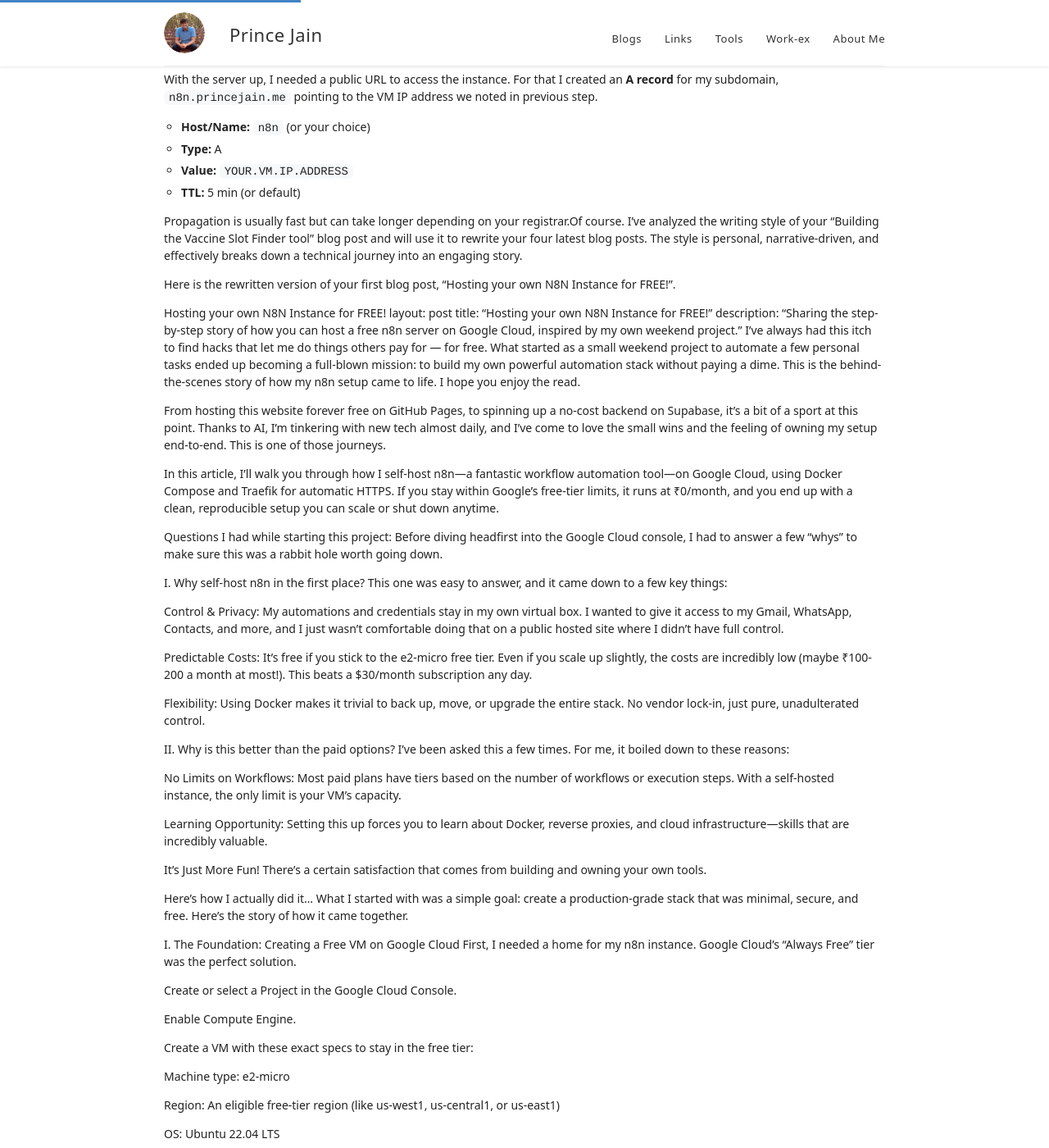
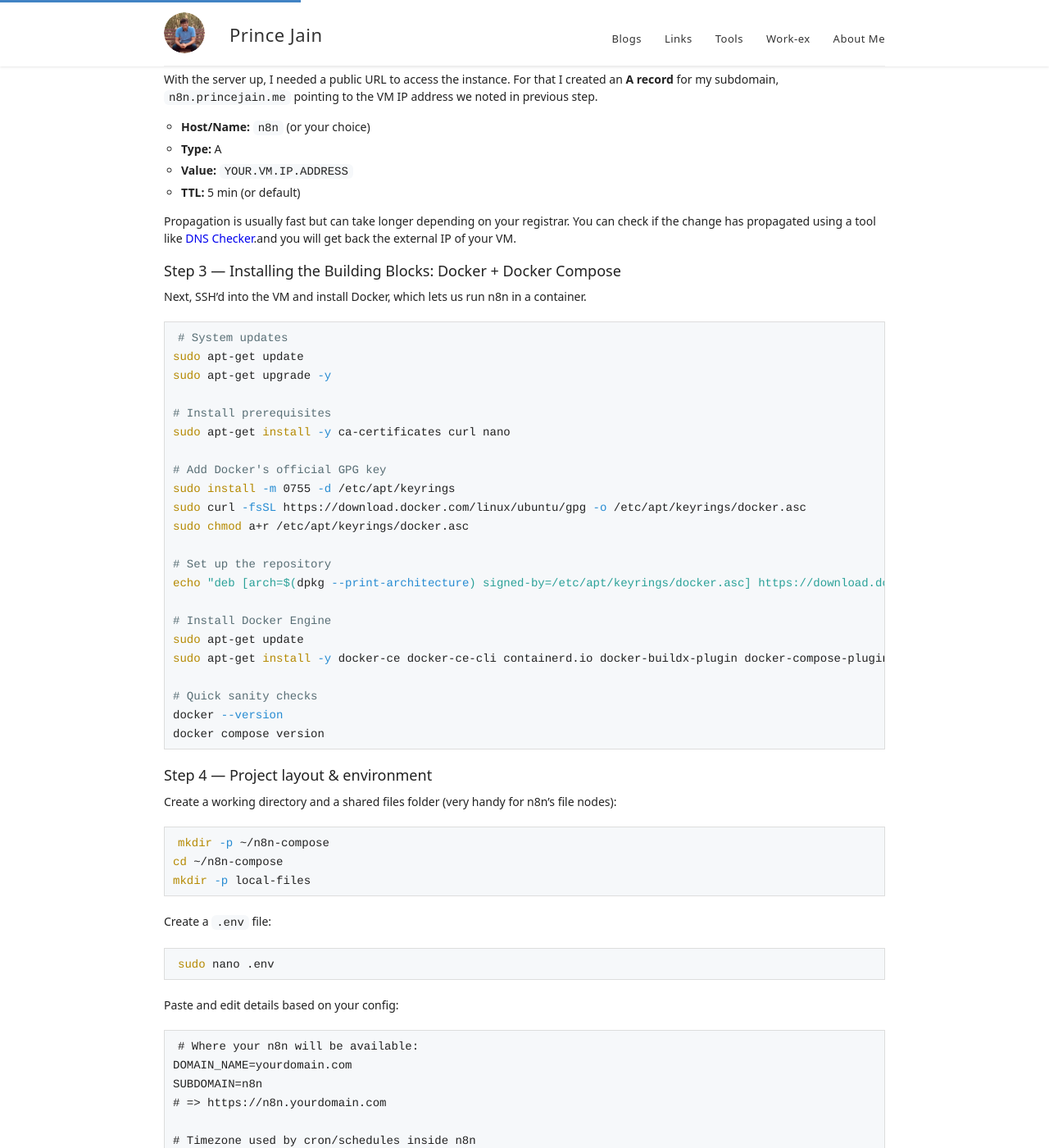
Before and after one commit to product-noob/product-noob.github.io, a Jekyll site: the page built from _posts/2025-10-10-Hosting-your-free-local-n8n.md, in a window 1280 px wide and 1400 px high, scrolled down 1758 px. Shown: the whole window at 82% size. Built offline with Jekyll 4.4.1, drawn with Linux system fonts in a browser that asks for light colours; some of the changed text lies outside the part shown.

Commit message:
Update 2025-10-10-Hosting-your-free-local-n8n.md

```diff
--- a/_posts/2025-10-10-Hosting-your-free-local-n8n.md
+++ b/_posts/2025-10-10-Hosting-your-free-local-n8n.md
@@ -82,75 +82,7 @@ With the server up, I needed a public URL to access the instance. For that I cre
 - **Value:** `YOUR.VM.IP.ADDRESS`
 - **TTL:** 5 min (or default)
 
-Propagation is usually fast but can take longer depending on your registrar.Of course. I've analyzed the writing style of your "Building the Vaccine Slot Finder tool" blog post and will use it to rewrite your four latest blog posts. The style is personal, narrative-driven, and effectively breaks down a technical journey into an engaging story.
-
-Here is the rewritten version of your first blog post, "Hosting your own N8N Instance for FREE!".
-
-Hosting your own N8N Instance for FREE!
-layout: post title: "Hosting your own N8N Instance for FREE!" description: "Sharing the step-by-step story of how you can host a free n8n server on Google Cloud, inspired by my own weekend project."
-I’ve always had this itch to find hacks that let me do things others pay for — for free. What started as a small weekend project to automate a few personal tasks ended up becoming a full-blown mission: to build my own powerful automation stack without paying a dime. This is the behind-the-scenes story of how my n8n setup came to life. I hope you enjoy the read.
-
-From hosting this website forever free on GitHub Pages, to spinning up a no-cost backend on Supabase, it’s a bit of a sport at this point. Thanks to AI, I’m tinkering with new tech almost daily, and I’ve come to love the small wins and the feeling of owning my setup end-to-end. This is one of those journeys.
-
-In this article, I’ll walk you through how I self-host n8n—a fantastic workflow automation tool—on Google Cloud, using Docker Compose and Traefik for automatic HTTPS. If you stay within Google’s free-tier limits, it runs at ₹0/month, and you end up with a clean, reproducible setup you can scale or shut down anytime.
-
-Questions I had while starting this project:
-Before diving headfirst into the Google Cloud console, I had to answer a few "whys" to make sure this was a rabbit hole worth going down.
-
-I. Why self-host n8n in the first place?
-This one was easy to answer, and it came down to a few key things:
-
-Control & Privacy: My automations and credentials stay in my own virtual box. I wanted to give it access to my Gmail, WhatsApp, Contacts, and more, and I just wasn't comfortable doing that on a public hosted site where I didn't have full control.
-
-Predictable Costs: It’s free if you stick to the e2-micro free tier. Even if you scale up slightly, the costs are incredibly low (maybe ₹100-200 a month at most!). This beats a $30/month subscription any day.
-
-Flexibility: Using Docker makes it trivial to back up, move, or upgrade the entire stack. No vendor lock-in, just pure, unadulterated control.
-
-II. Why is this better than the paid options?
-I've been asked this a few times. For me, it boiled down to these reasons:
-
-No Limits on Workflows: Most paid plans have tiers based on the number of workflows or execution steps. With a self-hosted instance, the only limit is your VM's capacity.
-
-Learning Opportunity: Setting this up forces you to learn about Docker, reverse proxies, and cloud infrastructure—skills that are incredibly valuable.
-
-It's Just More Fun! There's a certain satisfaction that comes from building and owning your own tools.
-
-Here’s how I actually did it...
-What I started with was a simple goal: create a production-grade stack that was minimal, secure, and free. Here’s the story of how it came together.
-
-I. The Foundation: Creating a Free VM on Google Cloud
-First, I needed a home for my n8n instance. Google Cloud's "Always Free" tier was the perfect solution.
-
-Create or select a Project in the Google Cloud Console.
-
-Enable Compute Engine.
-
-Create a VM with these exact specs to stay in the free tier:
-
-Machine type: e2-micro
-
-Region: An eligible free-tier region (like us-west1, us-central1, or us-east1)
-
-OS: Ubuntu 22.04 LTS
-
-Disk: 30 GB Standard Persistent Disk
-
-Firewall: Allow HTTP and HTTPS
-
-Once it's created, note down the external IP. This is where we'll point our domain.
-
-My first roadblock: I learned that the free tier is time-based across all e2-micro instances. Sticking to one of the eligible US regions is key to avoiding surprise charges!
-
-II. Pointing the Domain (DNS)
-With the server up, I needed a friendly URL. I created an A record for my subdomain, n8n.princejain.me, pointing to the VM's IP address.
-
-Host/Name: n8n
-
-Type: A
-
-Value: YOUR.VM.IP.ADDRESS
-
-You can check if the change has propagated using a tool like [DNS Checker](https://dnschecker.org).and you will get back the external IP of your VM.
+Propagation is usually fast but can take longer depending on your registrar. You can check if the change has propagated using a tool like [DNS Checker](https://dnschecker.org).and you will get back the external IP of your VM.
 
 ### Step 3 — Installing the Building Blocks: Docker + Docker Compose
 
```
